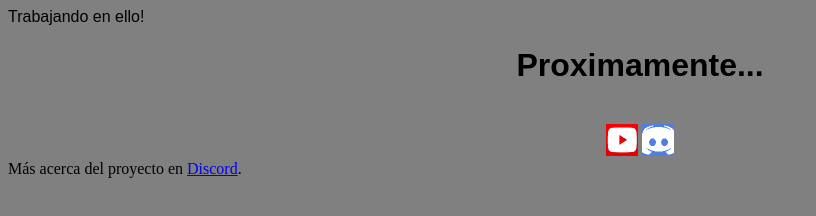
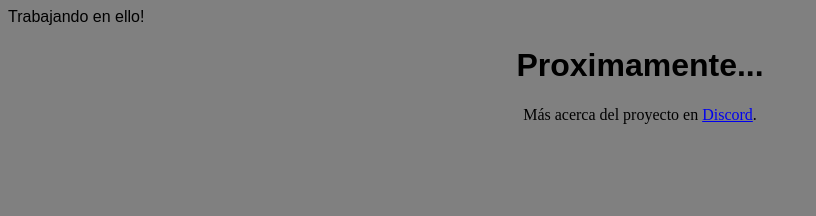
Before and after one commit to CreatividadGenial/PandikraftMinecraft, a plain HTML site: page index.html in a window 1280 px wide. Shown: the whole page, without its empty margins (0-816 px from the left). Drawn offline with Linux system fonts and the light colour scheme.

Commit message:
Update index.html

```diff
--- a/index.html
+++ b/index.html
@@ -6,12 +6,10 @@
 <body bgcolor="gray">
 <font face="arial">Trabajando en ello!</font>
 <center><h1><font face="arial">Proximamente...</font></h1></center>
+
 <center>
-<br><a href="https://www.youtube.com/channel/UCXsMNbPuIdvSq6wmLKTN0_Q"><img src="youtube.png"></a>
-<a href="https://discord.gg/FRGDEpeT6f"><img src="discord.png"></a>
+Más acerca del proyecto en <a href="https://www.youtube.com/channel/UCXsMNbPuIdvSq6wmLKTN0_Q>YouTube</a> o <a href="https://discord.gg/FRGDEpeT6f">Discord</a>.
 </center>
-
-Más acerca del proyecto en <a href="https://www.youtube.com/channel/UCXsMNbPuIdvSq6wmLKTN0_Q>YouTube</a> o <a href="https://discord.gg/FRGDEpeT6f">Discord</a>.
 
 </body>
 
```
